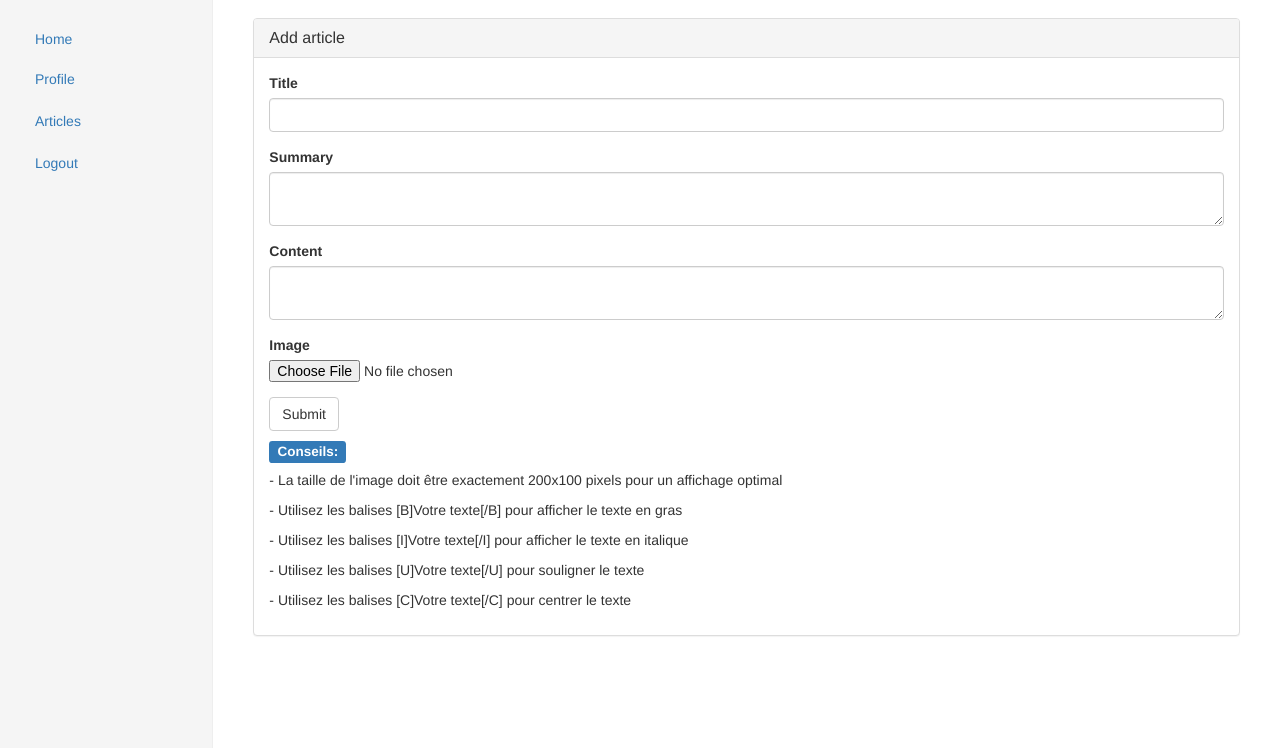
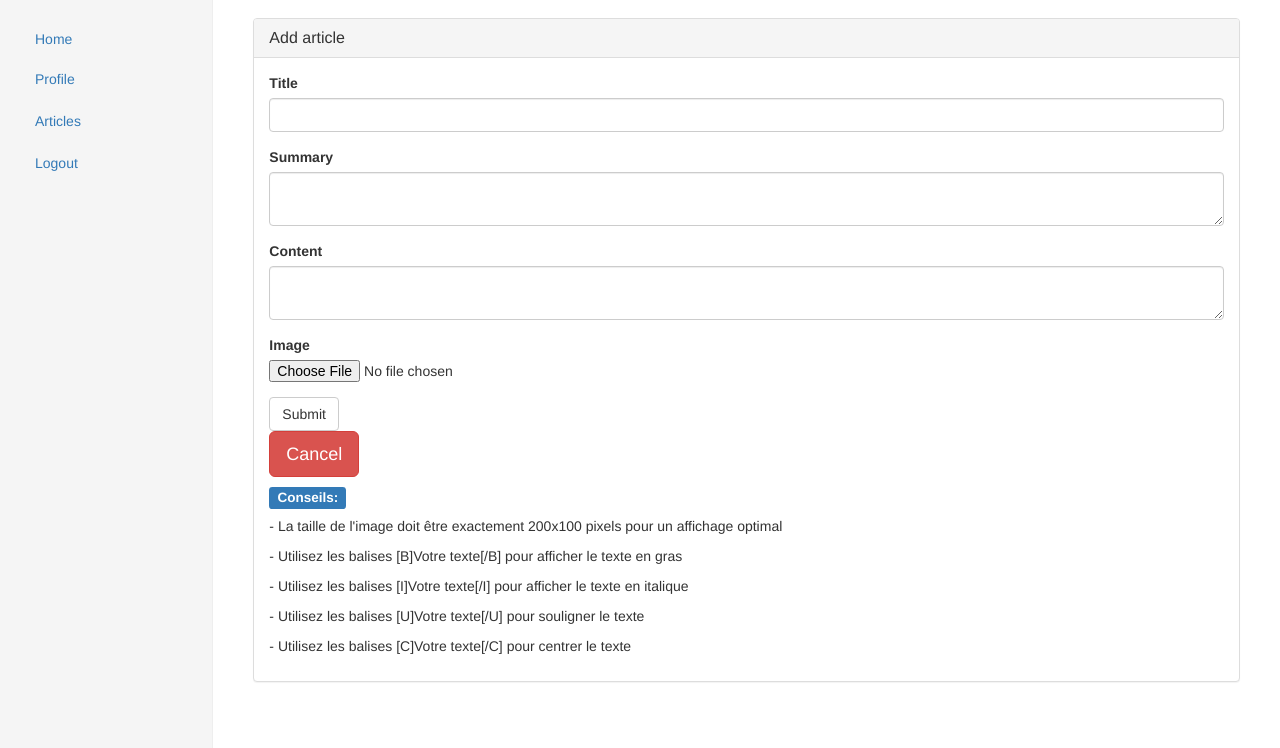
Before and after one commit to kahl-l/Flask-Administration, a Flask app: page /article/add in a window 1280 px wide. Shown: the part 52-800 px from the top of the page. Run offline with Flask 2, Linux system fonts and the light colour scheme; the visitor is signed in with stand-in values (Sample User, id 1); some libraries are stand-ins or nearby versions.

Commit message:
Add cancel button

```diff
--- a/app/templates/article/add.html
+++ b/app/templates/article/add.html
@@ -8,6 +8,7 @@
 		</div>
 		<div class="panel-body">
 			{{ wtf.quick_form(form) }}
+			<a type="button" class="btn btn-lg btn-danger" href="{{ url_for('article.list') }}">Cancel</a>
 			<h4><span class="label label-primary">Conseils:</span></h4>
 			<p>- La taille de l'image doit être exactement 200x100 pixels pour un affichage optimal </p>
 			<p>- Utilisez les balises [B]Votre texte[/B] pour afficher le texte en gras</p>
```
